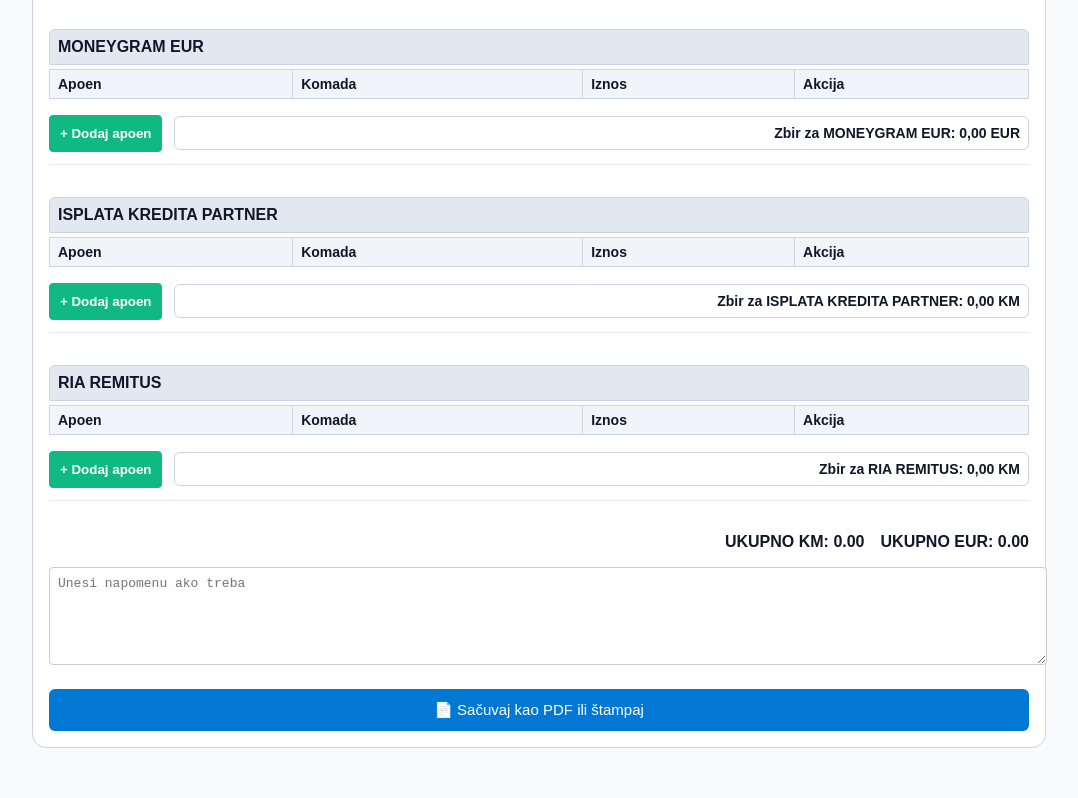
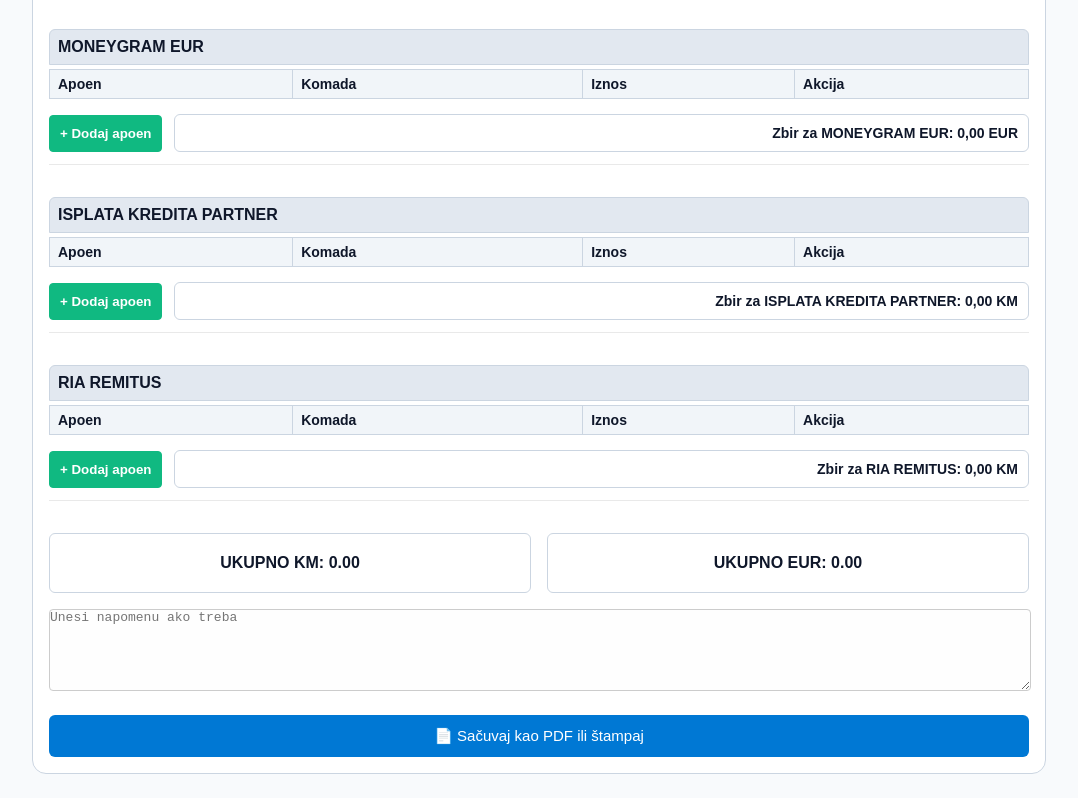
Before and after one commit to s3haaa/trebovanje-bih, a plain HTML site: page index.html in a window 1280 px wide. Shown: the part 1471-2269 px from the top of the page, without its empty margins (101-1179 px from the left). Before the commit the page ends 2243 px from the top, so only its background shows below. Drawn offline with Linux system fonts and the light colour scheme.

Commit message:
Update index.html

```diff
--- a/index.html
+++ b/index.html
@@ -12,6 +12,42 @@
   align-items: center;
   margin-top: 8px;
   gap: 12px;
+}
+
+#printTotals {
+  width: 100%;
+  border-collapse: collapse;
+  font-size: 11px;
+  margin-top: 12px;
+  table-layout: fixed;
+}
+
+#printTotals th,
+#printTotals td {
+  border: 1px solid #000;
+  padding: 6px 8px;
+  text-align: center;
+  width: 50%;
+  box-sizing: border-box;
+}
+
+
+#kmukupno {
+    background: #ffffff;
+    padding: 20px;
+    border: 1px solid #cbd5e1;
+border-radius: 6px;
+    width: 100%;
+    text-align: center;
+}
+
+#eurukupno {
+    background: #ffffff;
+    padding: 20px;
+    border: 1px solid #cbd5e1;
+border-radius: 6px;
+    text-align: center;
+    width: 100%;
 }
 
 .group-total {
@@ -140,6 +176,10 @@
 
         .napomena-wrapper {
   margin-top: 16px;
+}
+
+#napomena {
+    padding:0;
 }
 
 .print-button {
@@ -317,6 +357,7 @@
             font-weight: bold;
             margin-top: 6px;
             font-size: 14px;
+            padding: 10px 10px;
         }
 
         .totals {
@@ -374,8 +415,8 @@
         <div id="groups"></div>
 
         <div class="totals">
-            <div>UKUPNO KM: <span id="sumKM">0.00</span></div>
-            <div>UKUPNO EUR: <span id="sumEUR">0.00</span></div>
+            <div id="kmukupno">UKUPNO KM: <span id="sumKM">0.00</span></div>
+            <div id="eurukupno">UKUPNO EUR: <span id="sumEUR">0.00</span></div>
         </div>
 
         <div class="napomena-wrapper">
```
